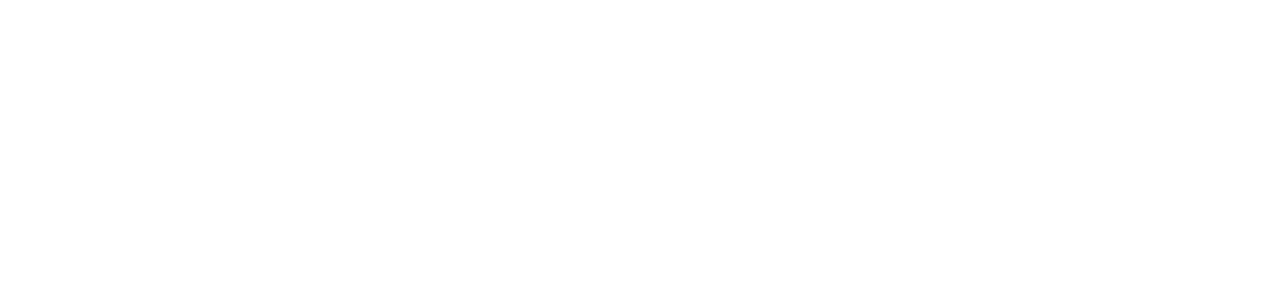
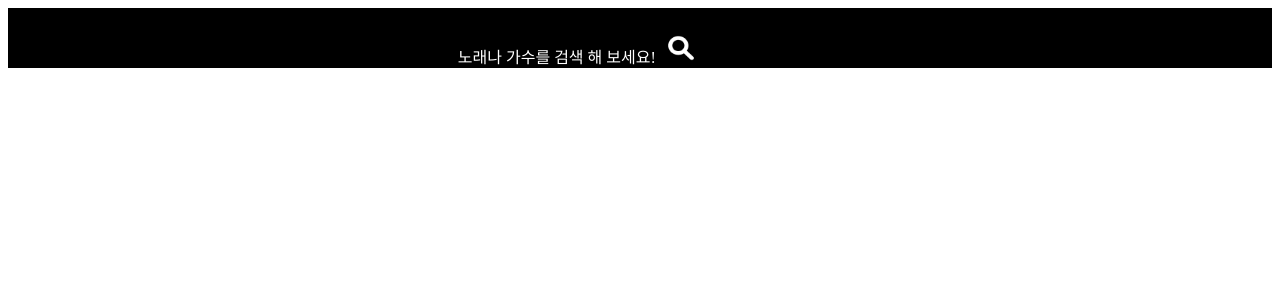
Before and after one commit to ellin45/Floutia, a Next.js app in the folder floutia/: page /search in a window 1280 px wide. Shown: the top 300 px of the page. Built offline with nearby package versions, Linux system fonts and the light colour scheme.

Commit message:
"feat: search 페이지 레이아웃 진행중"

```diff
--- /dev/null
+++ b/floutia/src/app/search/components/Search.tsx
@@ -0,0 +1,28 @@
+import type {Metadata} from "next";
+import {Inter} from "next/font/google";
+import variables from "../../styles/variables.module.scss";
+import styles from "../../styles/page.module.css";
+import Image from "next/image";
+
+const inter = Inter({subsets: ["latin"]});
+
+import React from "react";
+
+export default function Search() {
+  return (
+    <div className={styles.search_container}>
+      <div className={styles.search}>
+        노래나 가수를 검색 해 보세요!
+        <div>
+          <Image
+            src="/search_search.png"
+            alt="search_btn"
+            width={30}
+            height={30}
+            className={styles.search_btn}
+          />
+        </div>
+      </div>
+    </div>
+  );
+}
--- a/floutia/src/app/search/layout.tsx
+++ b/floutia/src/app/search/layout.tsx
@@ -2,9 +2,17 @@
 import {Inter} from "next/font/google";
 import variables from "../../styles/variables.module.scss";
 import styles from "../styles/page.module.css";
+import Image from "next/image";
+import Search from "./components/Search";
 
 const inter = Inter({subsets: ["latin"]});
 
-export default function RootLayout() {
-  return;
+import React from "react";
+
+export default function layout() {
+  return (
+    <div className={styles.body}>
+      <Search />
+    </div>
+  );
 }
--- a/floutia/src/app/search/page.tsx
+++ b/floutia/src/app/search/page.tsx
@@ -1,7 +1,18 @@
 import type {Metadata} from "next";
+import {Inter} from "next/font/google";
 import variables from "../../styles/variables.module.scss";
 import styles from "../styles/page.module.css";
+import Head from "next/head";
+import Search from "./components/Search";
 
-export default function RootLayout() {
-  return;
+const inter = Inter({subsets: ["latin"]});
+
+import React from "react";
+
+export default function page() {
+  return (
+    <div className={styles.body}>
+      <Search />
+    </div>
+  );
 }
--- a/floutia/src/app/styles/page.module.css
+++ b/floutia/src/app/styles/page.module.css
@@ -36,20 +36,9 @@
 .main {
   display: flex;
   flex: 10;
-
   margin-left: 30px;
 }
 
-.search {
-  display: flex;
-  align-items: baseline;
-  justify-content: center;
-  color: #ffffff;
-  padding-top: 25px;
-  margin-left: 10px;
-  gap: 10px;
-  text-decoration: none;
-}
 .heart {
   margin-left: 20px;
   cursor: pointer;
@@ -80,8 +69,8 @@
   align-items: baseline;
   color: #ffffff;
   padding-top: 20px;
-  margin-left: 20px;
   text-decoration: none;
+  gap: 10px;
 }
 
 .logo {
@@ -125,7 +114,22 @@
   display: flex;
   justify-content: center;
 }
-
+.search {
+  display: flex;
+  align-items: baseline;
+  justify-content: center;
+  color: #ffffff;
+  padding-top: 25px;
+  gap: 10px;
+  text-decoration: none;
+}
+.search_container {
+  width: 90%;
+  color: white;
+}
+.search_btn {
+  margin-left: auto;
+}
 @media (hover: hover) and (pointer: fine) {
   .card:hover {
     background: rgba(var(--card-rgb), 0.1);
```
Also changed, not shown: floutia/src/app/components/Sidebar.tsx (+10 -4 lines), floutia/public/search_search.png (added).
